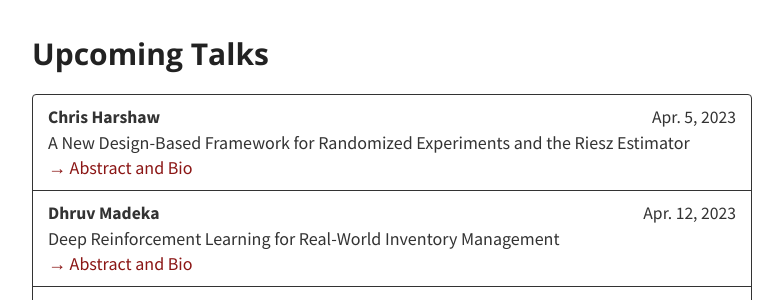
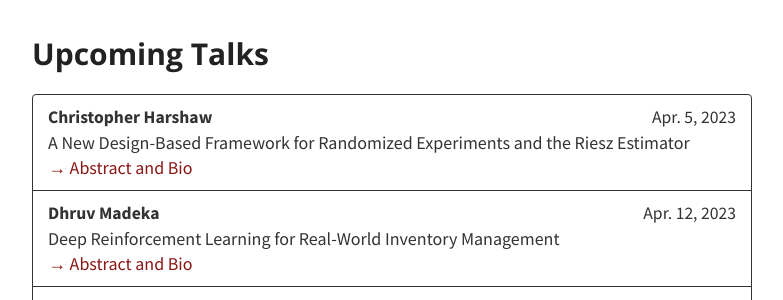
Before and after one commit to stanford-rain-seminar/stanford-rain-seminar.github.io, a Jekyll site: the page built from index.md, in a window 1280 px wide and 900 px high. Shown: the part 426-726 px from the top of the window, without its empty margins (248-1031 px from the left). Built offline with Jekyll 4.4.1, drawn with Linux system fonts in a browser that asks for light colours; nearby versions of some CDN libraries; our own code applies the rules of GitHub Pages for plain Markdown files.

Commit message:
Update talks.yml

```diff
--- a/_data/talks.yml
+++ b/_data/talks.yml
@@ -1,13 +1,9 @@
 - type: Upcoming Talks
   members:
-    - speaker: Chris Harshaw
+    - speaker: Christopher Harshaw
       date: Apr. 5, 2023
       title: "A New Design-Based Framework for Randomized Experiments and the Riesz Estimator"
-      abstract: "Randomized experiments are widely used for investigating causal quantities in a variety of settings, from clinical trials and public policy evaluations to development economics and product development. A standard assumption in designing and analyzing such experiments is that of “no-interference”, which states that a participant’s outcome is only affected by their individual treatment and not by the treatments given to other participants in the experiment. Although standard, this assumption does not hold in many experimental settings, e.g. studies of the effect of vaccines where disease may spread between the participants or cash transfer programs where participants may affect local economies containing other participants.
-
-In this talk, I will present a new design-based experimental framework for formulating and investigating causal quantities under complex interference. The framework is expressive in the sense that it allows experimenters to define and investigate new causal estimands based on continuous or discrete treatment assignments under rich and complex interference structures. We present the Riesz Estimator, which is a unified approach to estimation based on insights from functional analysis. Finally, we derive necessary statistical tools (CLT, variance estimators) to construct asymptotically valid confidence intervals for the causal estimand.
-
-Joint work with Fredrik Sävje and Yitan Wang."
+      abstract: "Randomized experiments are widely used for investigating causal quantities in a variety of settings, from clinical trials and public policy evaluations to development economics and product development. A standard assumption in designing and analyzing such experiments is that of “no-interference”, which states that a participant’s outcome is only affected by their individual treatment and not by the treatments given to other participants in the experiment. Although standard, this assumption does not hold in many experimental settings, e.g. studies of the effect of vaccines where disease may spread between the participants or cash transfer programs where participants may affect local economies containing other participants. In this talk, I will present a new design-based experimental framework for formulating and investigating causal quantities under complex interference. The framework is expressive in the sense that it allows experimenters to define and investigate new causal estimands based on continuous or discrete treatment assignments under rich and complex interference structures. We present the Riesz Estimator, which is a unified approach to estimation based on insights from functional analysis. Finally, we derive necessary statistical tools (CLT, variance estimators) to construct asymptotically valid confidence intervals for the causal estimand. Joint work with Fredrik Sävje and Yitan Wang."
       bio: "Christopher Harshaw is a FODSI postdoctoral fellow hosted jointly between UC Berkeley and MIT. He obtained his PhD in Computer Science from Yale University, where he was advised by Daniel Spielman and Amin Karbasi. His research addresses theoretical aspects of causal inference and data science, particularly algorithmic and statistical problems arising in the design and analysis of randomized experiments."
     - speaker: Dhruv Madeka
       date: Apr. 12, 2023
```
